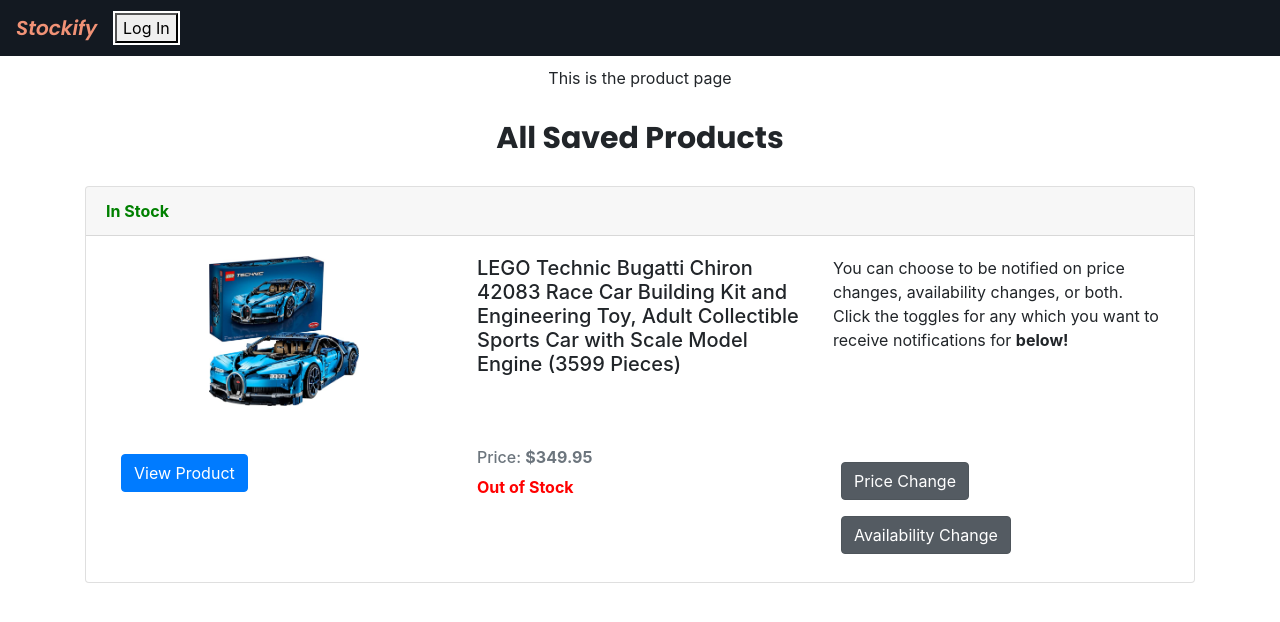
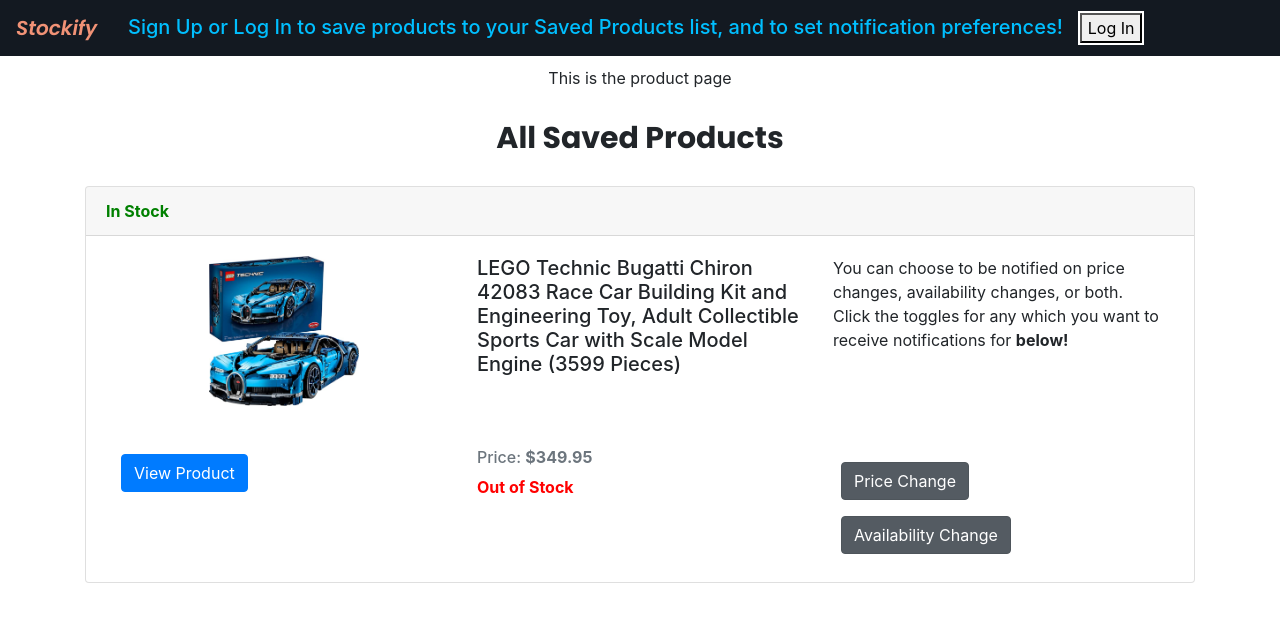
Before and after one commit to TEXWRECKS/Stockify, a React (Create React App) app in the folder client/: page /products in a window 1280 px wide. Shown: the top 622 px of the page. Built offline with nearby package versions, Linux system fonts and the light colour scheme.

Commit message:
Updated navbar to include login/signup prompt.  Removed unordered list and list item setup from navbar since there will not be multiple pages

```diff
--- a/client/src/App.css
+++ b/client/src/App.css
@@ -18,23 +18,30 @@
   font-family: 'Poppins', sans-serif;
 }
 
+/* Sign in prompt */
+.nav-text {
+  margin-left: 15px;
+  margin-top: 5px;
+  margin-right: 15px;
+  color: #00bfff;
+}
+
 /* Login / Logout button */
 .nav-item {
+  margin: auto;
   border: 2px solid white;
+  vertical-align: center;
 }
 
 .nav-item:hover {
   background-color: #f19276;
-  color: white;
 }
+
 
 /* nav .navbar-nav li a {
   color: white !important;
 } */
 
-/* .navbar-nav {
-  color: white;
-} */
 
 
 /* End Navbar Section */
--- a/client/src/components/navbar.js
+++ b/client/src/components/navbar.js
@@ -14,32 +14,26 @@
 
   return (
     <nav className="navbar navbar-expand-lg  ">
+      <div>
       <Link className="navbar-brand" to="/">
         Stockify
       </Link>
+      </div>
       <div>
-        <ul className="navbar-nav">
-          {/* <li className="nav-item">
-            <Link
-              to="/"
-              className={
-                window.location.pathname === '/' ||
-                window.location.pathname === '/home'
-                  ? 'nav-link active'
-                  : 'nav-link'
-              }
-            >
-              Home
-            </Link>
-          </li> */}
-          <li className="nav-item ">
-            {isAuthenticated ?
-            <LogoutButton />
-            :
-            <LoginButton />
-            }
-          </li>
-        </ul>
+        {/* Login Prompt Text */}
+        <h5 className="nav-text">
+          Sign Up or Log In to save products to your Saved Products list, and to set notification preferences!
+        </h5>
+      </div>
+      <div>
+        {/* Login/Logout Button */}
+        <div className="nav-item ">
+          {isAuthenticated ?
+          <LogoutButton />
+          :
+          <LoginButton />
+          }
+        </div>
       </div>
     </nav>
   );
```
Also changed, not shown: 1 other file (tests, documents, lock files or other folders).
